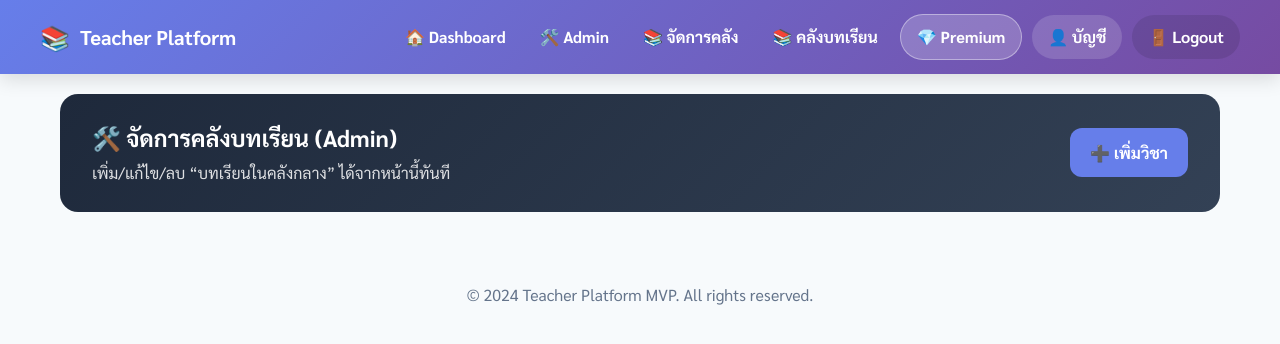
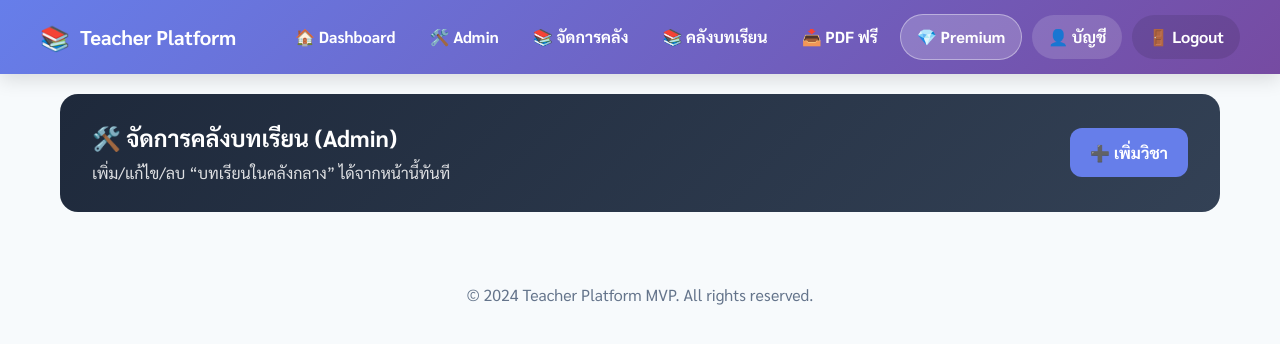
Before and after one commit to Gowithe/classready, a Flask app: page /admin/library in a window 1280 px wide. Shown: the top 344 px of the page. Run offline with Flask 3, Linux system fonts and the light colour scheme; the visitor is signed in with stand-in values (Sample User, id 1); data comes from the database, SQL or seed files in the repository; data that the repository does not hold is empty; some libraries are stand-ins or nearby versions.

Commit message:
Update base.html
เพิ่มปุ่ม freebies

```diff
--- a/templates/base.html
+++ b/templates/base.html
@@ -142,6 +142,7 @@
         {% endif %}
 
         <a href="{{ url_for('library.library') }}">📚 คลังบทเรียน</a>
+          <a href="{{ url_for('freebies.freebies_index') }}">📥 PDF ฟรี</a>
 
         <a href="{{ url_for('payment.pricing') }}" class="nav-upgrade">💎 Premium</a>
 
@@ -163,6 +164,7 @@
           {% endif %}
 
           <a href="{{ url_for('library.library') }}">📚 คลังบทเรียน</a>
+          <a href="{{ url_for('freebies.freebies_index') }}">📥 PDF ฟรี</a>
           <a href="{{ url_for('auth.my_account') }}">👤 บัญชีของฉัน</a>
           <a href="{{ url_for('payment.pricing') }}" class="primary">💎 อัปเกรด Premium</a>
           <a href="{{ url_for('auth.logout') }}" class="muted">
```
